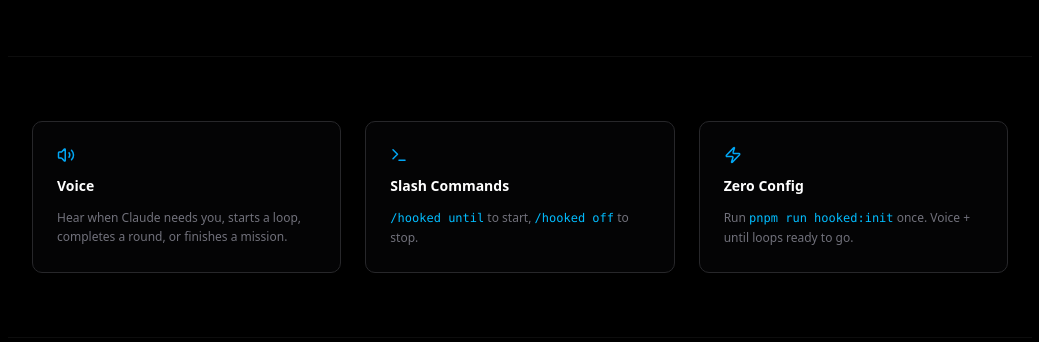
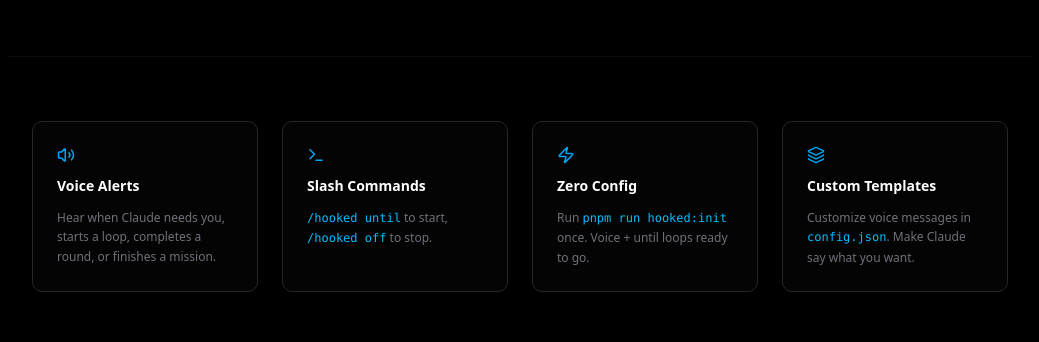
Before and after one commit to arach/hooked, a Next.js app in the folder landing/: page / in a window 1280 px wide. Shown: the part 1860-2202 px from the top of the page, without its empty margins (120-1159 px from the left). Built offline with nearby package versions, Linux system fonts and the light colour scheme; a web font is replaced by a local one.

Commit message:
📝 Add voice templates docs & feature card
- Document customizable voice templates in /docs
- Add "Custom Templates" feature card to landing page
- Update file locations (add sessions.json, fix history/)
- Show template variables table with when each triggers

```diff
--- a/landing/app/docs/page.tsx
+++ b/landing/app/docs/page.tsx
@@ -307,6 +307,14 @@ Configuration is stored in \`~/.hooked/config.json\`:
   "flags": {
     "speak": true,
     "logging": true
+  },
+  "templates": {
+    "loopStarted": "In {project}, loop started. {goal}",
+    "checkPassed": "In {project}, check passed. Loop complete.",
+    "checkFailed": "In {project}, check failed. Keep working.",
+    "pausing": "In {project}, pausing as requested.",
+    "manualRound": "In {project}, round {round}. Objective: {objective}",
+    "missionComplete": "Mission complete."
   }
 }
 \`\`\`
@@ -318,17 +326,31 @@ Configuration is stored in \`~/.hooked/config.json\`:
 | \`flags.speak\` | boolean | \`true\` | Enable voice announcements |
 | \`flags.logging\` | boolean | \`true\` | Enable event logging |
 
+### Voice Templates
+
+Customize what Claude says at each event. Available variables:
+
+| Template | Variables | When |
+|----------|-----------|------|
+| \`loopStarted\` | \`{project}\`, \`{goal}\` | Loop claimed by session |
+| \`checkPassed\` | \`{project}\` | Check command succeeded |
+| \`checkFailed\` | \`{project}\` | Check command failed |
+| \`pausing\` | \`{project}\` | User requested pause |
+| \`manualRound\` | \`{project}\`, \`{round}\`, \`{objective}\` | Each manual mode iteration |
+| \`missionComplete\` | (none) | All loops cleared |
+
 ### File locations
 
 \`\`\`
 ~/.hooked/
 ├── config.json       # Configuration
 ├── pending.json      # Pending until loop (waiting to be claimed)
+├── sessions.json     # Session registry (project → session mapping)
 ├── pause             # Pause flag (if present, next cycle stops)
 ├── state/            # Session-bound state files
 │   ├── {sessionId}.json
 │   └── ...
-├── logs/             # Event logs
+├── history/          # Event logs
 └── src/              # Hook source files
 
 ~/.claude/
--- a/landing/app/page.tsx
+++ b/landing/app/page.tsx
@@ -288,12 +288,12 @@ function UntilDemo() {
 function Features() {
   return (
     <section className="py-16 px-6 max-w-5xl mx-auto border-t border-white/5">
-      <div className="grid grid-cols-1 md:grid-cols-3 gap-6">
+      <div className="grid grid-cols-1 md:grid-cols-2 lg:grid-cols-4 gap-6">
         <div className="p-6 rounded-lg border border-zinc-800 bg-zinc-900/20 space-y-3">
           <div className="text-sky-500">
             <Volume2 size={18} />
           </div>
-          <h4 className="text-sm font-bold">Voice</h4>
+          <h4 className="text-sm font-bold">Voice Alerts</h4>
           <p className="text-zinc-500 text-xs leading-relaxed">
             Hear when Claude needs you, starts a loop, completes a round, or finishes a mission.
           </p>
@@ -314,6 +314,15 @@ function Features() {
           <h4 className="text-sm font-bold">Zero Config</h4>
           <p className="text-zinc-500 text-xs leading-relaxed">
             Run <code className="text-sky-400">pnpm run hooked:init</code> once. Voice + until loops ready to go.
+          </p>
+        </div>
+        <div className="p-6 rounded-lg border border-zinc-800 bg-zinc-900/20 space-y-3">
+          <div className="text-sky-500">
+            <Layers size={18} />
+          </div>
+          <h4 className="text-sm font-bold">Custom Templates</h4>
+          <p className="text-zinc-500 text-xs leading-relaxed">
+            Customize voice messages in <code className="text-sky-400">config.json</code>. Make Claude say what you want.
           </p>
         </div>
       </div>
```
Also changed, not shown: 1 other file (tests, documents, lock files or other folders).
